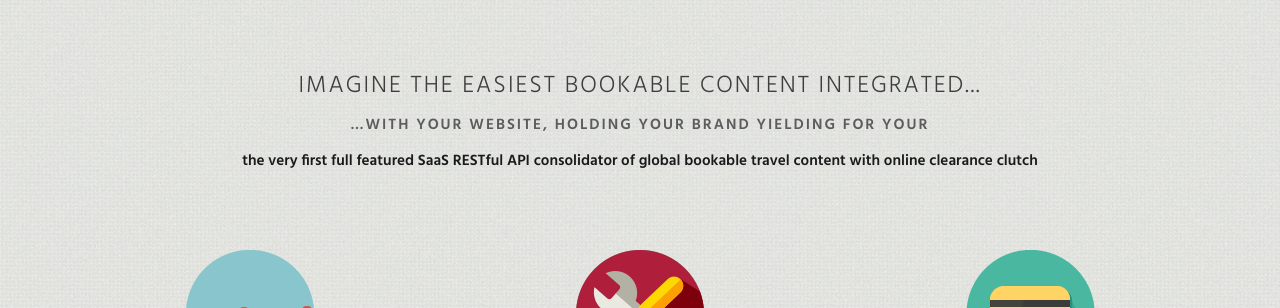
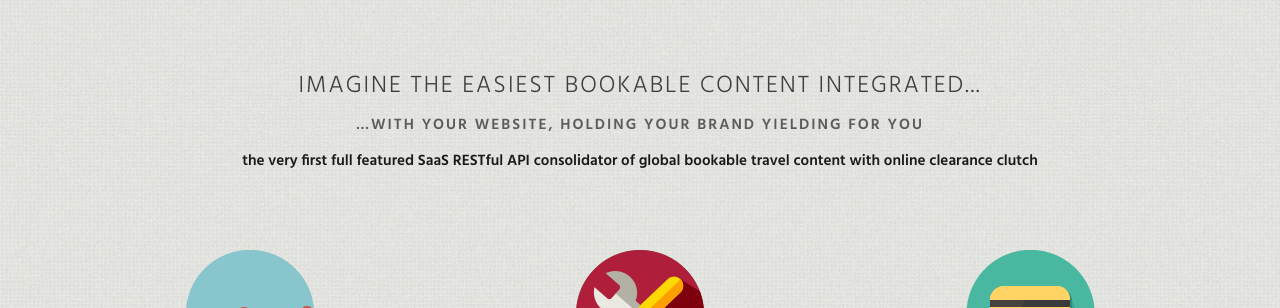
Before and after one commit to balazsszilardtoth/allmyles.github.io, a Jekyll site: the page built from index.html, in a window 1280 px wide and 900 px high, scrolled down 441 px, cut to the strip 147-455 px from the top of the window. Built offline with Jekyll 4.4.1, drawn with Linux system fonts in a browser that asks for light colours; nearby versions of some CDN libraries; comment, search, counter and statistics services are not loaded.

Commit message:
typo correction - you

```diff
--- a/index.html
+++ b/index.html
@@ -16,7 +16,7 @@ title: Allmyles
 	<div class="container">
 		<section id="prewelcome" class="page-section">
 			<h2 class="text-uppercase">Imagine the easiest bookable content integrated...</h2>
-			<p class="text-uppercase">…with your website, holding your brand yielding for your</p>
+			<p class="text-uppercase">…with your website, holding your brand yielding for you</p>
 			<p>the very first full featured SaaS RESTful API consolidator of global bookable travel content with online clearance clutch</p>
 		</section>
 		<section id="welcome" class="page-section">
```
